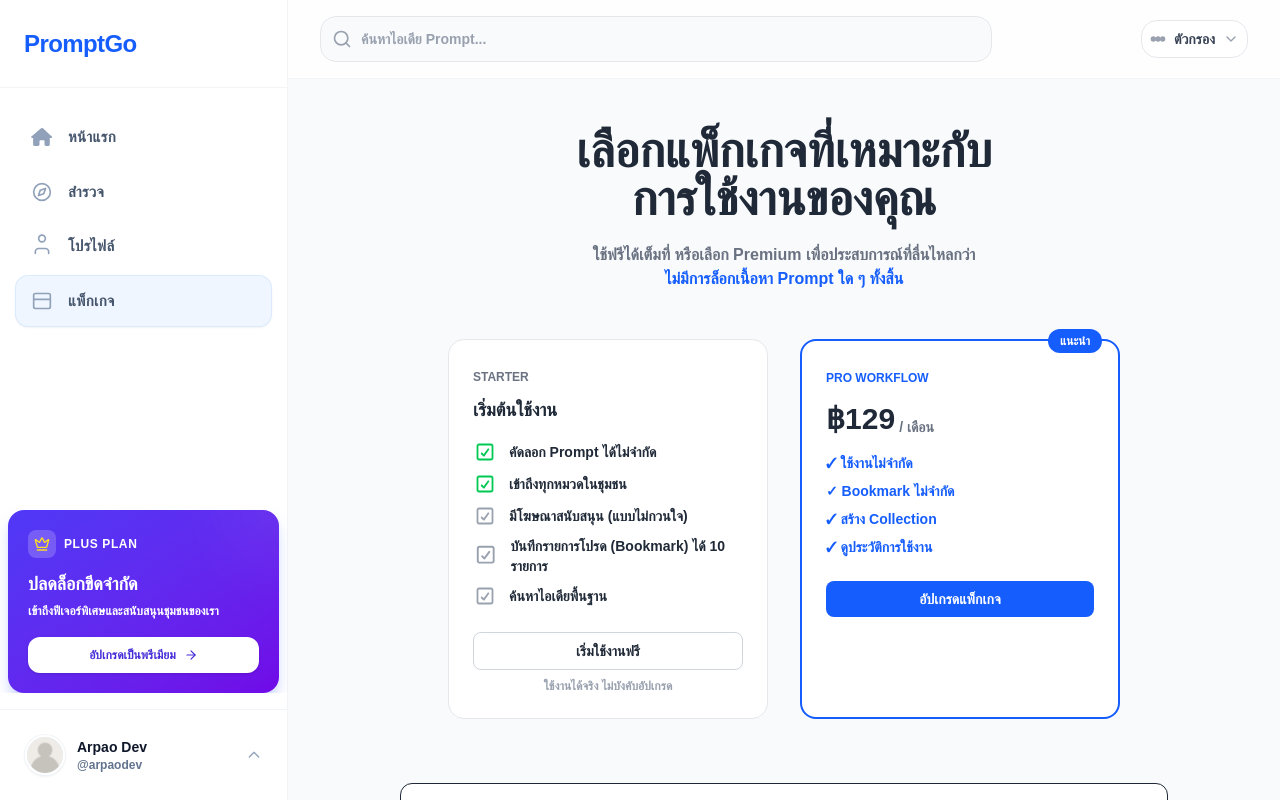
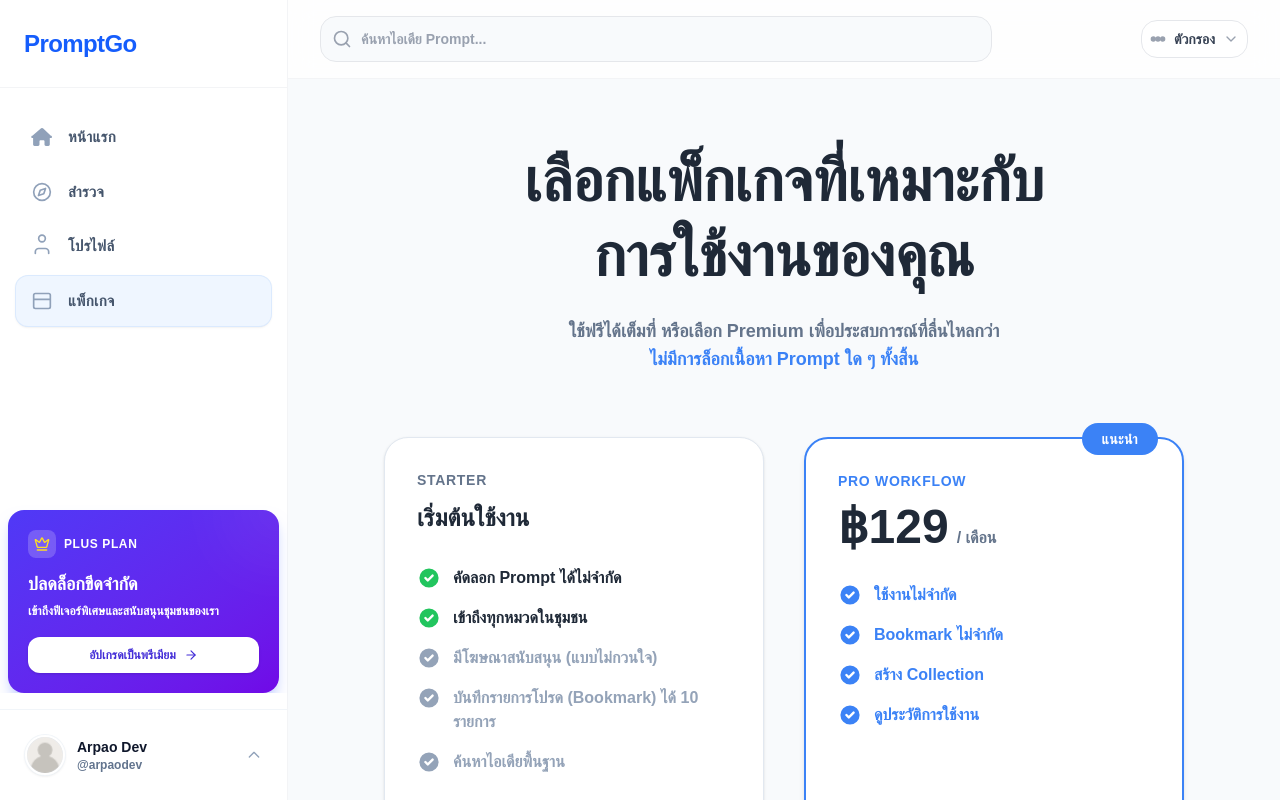
Before and after one commit to pawataven/nuxt-prompt, a Nuxt app: page /Package in a window 1280 px wide. Built offline with nearby package versions, Linux system fonts and the light colour scheme.

Commit message:
แก้ไข หน้า package

```diff
--- a/app/pages/Package.vue
+++ b/app/pages/Package.vue
@@ -1,153 +1,185 @@
 <script setup lang="ts">
+// สามารถ import useRouter เพื่อใช้สำหรับเปลี่ยนหน้าได้
+// import { useRouter } from 'vue-router'
+// const router = useRouter()
+
+const startFreePlan = () => {
+  // ใส่ Action ที่ต้องการเมื่อคลิกปุ่มเริ่มใช้งานฟรี
+}
+
+const upgradePlan = () => {
+  // ใส่ Action ที่ต้องการเมื่อคลิกปุ่มอัปเกรดแพ็กเกจ
+}
 </script>
 
 <template>
-  <div class="min-h-screen bg-slate-50 font-[Prompt]">
-    <!-- Page Header -->
-    <div class="mx-auto max-w-6xl px-8 py-6">
+  <div class="min-h-screen bg-background-primary">
+    <div class="mx-auto max-w-6xl px-8 py-8">
       <div class="flex items-center gap-2">
-
-
       </div>
     </div>
 
-    <!-- Pricing -->
-    <section class="mx-auto max-w-6xl px-8 pb-12 text-center">
-      <h1 class="text-5xl font-bold">
+    <section class="mx-auto max-w-7xl px-8 pb-16 text-center">
+      <h1 class="text-5xl font-bold text-text-primary md:text-6xl md:leading-tight">
         เลือกแพ็กเกจที่เหมาะกับ<br />
         การใช้งานของคุณ
       </h1>
 
-      <p class="mt-5 text-gray-500">
+      <p class="mt-6 text-lg text-text-secondary">
         ใช้ฟรีได้เต็มที่ หรือเลือก Premium เพื่อประสบการณ์ที่ลื่นไหลกว่า<br />
-        <span class="text-blue-600">
+        <span class="text-primary font-medium">
           ไม่มีการล็อกเนื้อหา Prompt ใด ๆ ทั้งสิ้น
         </span>
       </p>
 
-      <!-- Cards -->
-      <div class="mt-12 flex flex-wrap justify-center gap-8">
-        <!-- Starter -->
-        <div class="relative w-[320px] rounded-2xl border border-gray-200 bg-white p-6 text-left">
-          <span class="text-xs text-gray-500">STARTER</span>
-          <h3 class="mt-2 text-lg font-semibold">เริ่มต้นใช้งาน</h3>
+      <div class="mt-16 flex flex-wrap justify-center items-stretch gap-10">
 
-          <ul class="mt-4 space-y-2 text-sm">
-            <!--แถว1-->
-            <li class="flex items-center gap-3">
-              <span class="h-6 w-6 text-green-500">
-                <svg xmlns="http://www.w3.org/2000/svg" viewBox="0 0 640 640" fill="currentColor">
-                  <path
-                    d="M480 96C515.3 96 544 124.7 544 160L544 480C544 515.3 515.3 544 480 544L160 544C124.7 544 96 515.3 96 480L96 160C96 124.7 124.7 96 160 96L480 96zM160 144C151.2 144 144 151.2 144 160L144 480C144 488.8 151.2 496 160 496L480 496C488.8 496 496 488.8 496 480L496 160C496 151.2 488.8 144 480 144L160 144zM390.7 233.9C398.5 223.2 413.5 220.8 424.2 228.6C434.9 236.4 437.3 251.4 429.5 262.1L307.4 430.1C303.3 435.8 296.9 439.4 289.9 439.9C282.9 440.4 276 437.9 271.1 433L215.2 377.1C205.8 367.7 205.8 352.5 215.2 343.2C224.6 333.9 239.8 333.8 249.1 343.2L285.1 379.2L390.7 234z" />
+        <div class="relative flex flex-col w-[380px] rounded-3xl border border-border-primary bg-background-secondary p-8 text-left shadow-sm">
+          <span class="text-sm font-semibold tracking-wider text-text-secondary">STARTER</span>
+          <h3 class="mt-3 text-2xl font-bold text-text-primary">เริ่มต้นใช้งาน</h3>
+
+          <ul class="mt-8 space-y-4 text-base font-medium text-text-primary">
+            <li class="flex items-start gap-3">
+              <svg class="h-6 w-6 shrink-0 text-success" viewBox="0 0 20 20" fill="currentColor">
+                <path fill-rule="evenodd" d="M10 18a8 8 0 100-16 8 8 0 000 16zm3.707-9.293a1 1 0 00-1.414-1.414L9 10.586 7.707 9.293a1 1 0 00-1.414 1.414l2 2a1 1 0 001.414 0l4-4z" clip-rule="evenodd" />
               </svg>
-              </span>
               <span>คัดลอก Prompt ได้ไม่จำกัด</span>
             </li>
-
-            <!--แถว2-->
-            <li class="flex items-center gap-3">
-              <span class="h-6 w-6 text-green-500">
-                <svg xmlns="http://www.w3.org/2000/svg" viewBox="0 0 640 640" fill="currentColor">
-                  <path
-                    d="M480 96C515.3 96 544 124.7 544 160L544 480C544 515.3 515.3 544 480 544L160 544C124.7 544 96 515.3 96 480L96 160C96 124.7 124.7 96 160 96L480 96zM160 144C151.2 144 144 151.2 144 160L144 480C144 488.8 151.2 496 160 496L480 496C488.8 496 496 488.8 496 480L496 160C496 151.2 488.8 144 480 144L160 144zM390.7 233.9C398.5 223.2 413.5 220.8 424.2 228.6C434.9 236.4 437.3 251.4 429.5 262.1L307.4 430.1C303.3 435.8 296.9 439.4 289.9 439.9C282.9 440.4 276 437.9 271.1 433L215.2 377.1C205.8 367.7 205.8 352.5 215.2 343.2C224.6 333.9 239.8 333.8 249.1 343.2L285.1 379.2L390.7 234z" />
+            <li class="flex items-start gap-3">
+              <svg class="h-6 w-6 shrink-0 text-success" viewBox="0 0 20 20" fill="currentColor">
+                <path fill-rule="evenodd" d="M10 18a8 8 0 100-16 8 8 0 000 16zm3.707-9.293a1 1 0 00-1.414-1.414L9 10.586 7.707 9.293a1 1 0 00-1.414 1.414l2 2a1 1 0 001.414 0l4-4z" clip-rule="evenodd" />
               </svg>
-              </span>
               <span>เข้าถึงทุกหมวดในชุมชน</span>
             </li>
 
-            <!--แถว3-->
-            <li class="flex items-center gap-3">
-              <span class="h-6 w-6 text-gray-400">
-                <svg xmlns="http://www.w3.org/2000/svg" viewBox="0 0 640 640" fill="currentColor">
-                  <path
-                    d="M480 96C515.3 96 544 124.7 544 160L544 480C544 515.3 515.3 544 480 544L160 544C124.7 544 96 515.3 96 480L96 160C96 124.7 124.7 96 160 96L480 96zM160 144C151.2 144 144 151.2 144 160L144 480C144 488.8 151.2 496 160 496L480 496C488.8 496 496 488.8 496 480L496 160C496 151.2 488.8 144 480 144L160 144zM390.7 233.9C398.5 223.2 413.5 220.8 424.2 228.6C434.9 236.4 437.3 251.4 429.5 262.1L307.4 430.1C303.3 435.8 296.9 439.4 289.9 439.9C282.9 440.4 276 437.9 271.1 433L215.2 377.1C205.8 367.7 205.8 352.5 215.2 343.2C224.6 333.9 239.8 333.8 249.1 343.2L285.1 379.2L390.7 234z" />
+            <li class="flex items-start gap-3 text-text-muted">
+              <svg class="h-6 w-6 shrink-0" viewBox="0 0 20 20" fill="currentColor">
+                <path fill-rule="evenodd" d="M10 18a8 8 0 100-16 8 8 0 000 16zm3.707-9.293a1 1 0 00-1.414-1.414L9 10.586 7.707 9.293a1 1 0 00-1.414 1.414l2 2a1 1 0 001.414 0l4-4z" clip-rule="evenodd" />
               </svg>
-              </span>
               <span>มีโฆษณาสนับสนุน (แบบไม่กวนใจ)</span>
             </li>
-
-            <!--แถว4-->
-            <li class="flex items-center gap-3">
-              <span class="h-7 w-7 text-gray-400">
-                <svg xmlns="http://www.w3.org/2000/svg" viewBox="0 0 640 640" fill="currentColor">
-                  <path
-                    d="M480 96C515.3 96 544 124.7 544 160L544 480C544 515.3 515.3 544 480 544L160 544C124.7 544 96 515.3 96 480L96 160C96 124.7 124.7 96 160 96L480 96zM160 144C151.2 144 144 151.2 144 160L144 480C144 488.8 151.2 496 160 496L480 496C488.8 496 496 488.8 496 480L496 160C496 151.2 488.8 144 480 144L160 144zM390.7 233.9C398.5 223.2 413.5 220.8 424.2 228.6C434.9 236.4 437.3 251.4 429.5 262.1L307.4 430.1C303.3 435.8 296.9 439.4 289.9 439.9C282.9 440.4 276 437.9 271.1 433L215.2 377.1C205.8 367.7 205.8 352.5 215.2 343.2C224.6 333.9 239.8 333.8 249.1 343.2L285.1 379.2L390.7 234z" />
+            <li class="flex items-start gap-3 text-text-muted">
+              <svg class="h-6 w-6 shrink-0" viewBox="0 0 20 20" fill="currentColor">
+                <path fill-rule="evenodd" d="M10 18a8 8 0 100-16 8 8 0 000 16zm3.707-9.293a1 1 0 00-1.414-1.414L9 10.586 7.707 9.293a1 1 0 00-1.414 1.414l2 2a1 1 0 001.414 0l4-4z" clip-rule="evenodd" />
               </svg>
-              </span>
               <span>บันทึกรายการโปรด (Bookmark) ได้ 10 รายการ</span>
             </li>
-
-            <!--แถว5-->
-            <li class="flex items-center gap-3">
-              <span class="h-6 w-6 text-gray-400">
-                <svg xmlns="http://www.w3.org/2000/svg" viewBox="0 0 640 640" fill="currentColor">
-                  <path
-                    d="M480 96C515.3 96 544 124.7 544 160L544 480C544 515.3 515.3 544 480 544L160 544C124.7 544 96 515.3 96 480L96 160C96 124.7 124.7 96 160 96L480 96zM160 144C151.2 144 144 151.2 144 160L144 480C144 488.8 151.2 496 160 496L480 496C488.8 496 496 488.8 496 480L496 160C496 151.2 488.8 144 480 144L160 144zM390.7 233.9C398.5 223.2 413.5 220.8 424.2 228.6C434.9 236.4 437.3 251.4 429.5 262.1L307.4 430.1C303.3 435.8 296.9 439.4 289.9 439.9C282.9 440.4 276 437.9 271.1 433L215.2 377.1C205.8 367.7 205.8 352.5 215.2 343.2C224.6 333.9 239.8 333.8 249.1 343.2L285.1 379.2L390.7 234z" />
+            <li class="flex items-start gap-3 text-text-muted">
+              <svg class="h-6 w-6 shrink-0" viewBox="0 0 20 20" fill="currentColor">
+                <path fill-rule="evenodd" d="M10 18a8 8 0 100-16 8 8 0 000 16zm3.707-9.293a1 1 0 00-1.414-1.414L9 10.586 7.707 9.293a1 1 0 00-1.414 1.414l2 2a1 1 0 001.414 0l4-4z" clip-rule="evenodd" />
               </svg>
-              </span>
               <span>ค้นหาไอเดียพื้นฐาน</span>
             </li>
           </ul>
 
-          <button class="mt-6 w-full rounded-lg border border-gray-300 py-2 text-sm hover:bg-gray-50">
+          <div class="mt-auto pt-10">
+            <button @click="startFreePlan" class="w-full cursor-pointer rounded-xl border border-border-primary py-3 text-base font-semibold text-text-primary transition-colors hover:bg-background-hover">
               เริ่มใช้งานฟรี
             </button>
-          <span class="text-gray-400 flex justify-center pt-2 gap-3 text-xs">
+            <div class="mt-4 text-center text-sm font-medium text-text-muted">
               ใช้งานได้จริง ไม่บังคับอัปเกรด
-        </span>
+            </div>
+          </div>
         </div>
 
-        <!-- Pro -->
-        <div class="relative w-[320px] rounded-2xl border-2 border-blue-600 bg-white p-6 text-left">
-          <span class="absolute -top-3 right-4 rounded-full bg-blue-600 px-3 py-1 text-xs text-white">
+        <div class="relative flex flex-col w-[380px] rounded-3xl border-2 border-primary bg-background-secondary p-8 text-left shadow-md">
+          <span class="absolute -top-4 right-6 rounded-full bg-primary px-5 py-1.5 text-sm font-bold tracking-wide text-white">
             แนะนำ
           </span>
 
-          <span class="text-xs font-semibold text-blue-600">
+          <span class="text-sm font-bold uppercase tracking-wider text-primary">
             PRO WORKFLOW
           </span>
 
-          <div class="mt-3 flex items-end gap-1">
-            <strong class="text-3xl">฿129</strong>
-            <span class="text-sm text-gray-500">/ เดือน</span>
+          <div class="mt-3 flex items-baseline gap-2 text-text-primary">
+            <strong class="text-5xl font-bold">฿129</strong>
+            <span class="text-base font-semibold text-text-secondary">/ เดือน</span>
           </div>
 
-          <ul class="mt-4 space-y-2 text-sm">
-            <li class="text-blue-600">✓ ใช้งานไม่จำกัด</li>
-            <li class="text-blue-600">✓ Bookmark ไม่จำกัด</li>
-            <li class="text-blue-600">✓ สร้าง Collection</li>
-            <li class="text-blue-600">✓ ดูประวัติการใช้งาน</li>
+          <ul class="mt-8 space-y-4 text-base font-medium text-primary">
+            <li class="flex items-start gap-3">
+              <svg class="h-6 w-6 shrink-0" viewBox="0 0 20 20" fill="currentColor">
+                <path fill-rule="evenodd" d="M10 18a8 8 0 100-16 8 8 0 000 16zm3.707-9.293a1 1 0 00-1.414-1.414L9 10.586 7.707 9.293a1 1 0 00-1.414 1.414l2 2a1 1 0 001.414 0l4-4z" clip-rule="evenodd" />
+              </svg>
+              <span>ใช้งานไม่จำกัด</span>
+            </li>
+            <li class="flex items-start gap-3">
+              <svg class="h-6 w-6 shrink-0" viewBox="0 0 20 20" fill="currentColor">
+                <path fill-rule="evenodd" d="M10 18a8 8 0 100-16 8 8 0 000 16zm3.707-9.293a1 1 0 00-1.414-1.414L9 10.586 7.707 9.293a1 1 0 00-1.414 1.414l2 2a1 1 0 001.414 0l4-4z" clip-rule="evenodd" />
+              </svg>
+              <span>Bookmark ไม่จำกัด</span>
+            </li>
+            <li class="flex items-start gap-3">
+              <svg class="h-6 w-6 shrink-0" viewBox="0 0 20 20" fill="currentColor">
+                <path fill-rule="evenodd" d="M10 18a8 8 0 100-16 8 8 0 000 16zm3.707-9.293a1 1 0 00-1.414-1.414L9 10.586 7.707 9.293a1 1 0 00-1.414 1.414l2 2a1 1 0 001.414 0l4-4z" clip-rule="evenodd" />
+              </svg>
+              <span>สร้าง Collection</span>
+            </li>
+            <li class="flex items-start gap-3">
+              <svg class="h-6 w-6 shrink-0" viewBox="0 0 20 20" fill="currentColor">
+                <path fill-rule="evenodd" d="M10 18a8 8 0 100-16 8 8 0 000 16zm3.707-9.293a1 1 0 00-1.414-1.414L9 10.586 7.707 9.293a1 1 0 00-1.414 1.414l2 2a1 1 0 001.414 0l4-4z" clip-rule="evenodd" />
+              </svg>
+              <span>ดูประวัติการใช้งาน</span>
+            </li>
           </ul>
 
-          <button class="mt-6 w-full rounded-lg bg-blue-600 py-2 text-sm text-white hover:bg-blue-700">
+          <div class="mt-auto pt-10">
+            <button @click="upgradePlan" class="w-full cursor-pointer rounded-xl bg-primary py-3 text-base font-bold text-white transition-colors hover:bg-primary-hover shadow-sm hover:shadow">
               อัปเกรดแพ็กเกจ
             </button>
+            <div class="mt-4 h-[20px]"></div>
+          </div>
         </div>
       </div>
 
-      <!-- Compare table -->
-      <div class="mx-auto mt-16 max-w-3xl rounded-xl border bg-white">
-        <div class="border-b p-4 text-sm font-semibold text-gray-800">
+      <div class="mx-auto mt-20 max-w-4xl overflow-hidden rounded-2xl border border-border-primary bg-background-secondary shadow-sm">
+        <div class="border-b border-border-primary bg-background-primary p-5 text-center text-base font-bold text-text-primary">
           เปรียบเทียบคุณสมบัติ
         </div>
 
-        <div class="grid grid-cols-3 text-sm">
-          <div class="border-b p-4">ค้นหา Prompt</div>
-          <div class="border-b p-4 text-center text-green-500">✓</div>
-          <div class="border-b p-4 text-center text-blue-500">✓</div>
+        <table class="w-full text-base">
+          <tbody>
+            <tr class="border-b border-border-secondary transition-colors hover:bg-background-hover">
+              <td class="w-1/3 p-6 pl-10 text-left font-medium text-text-primary">ค้นหาและคัดลอก Prompt</td>
+              <td class="w-1/3 p-6 text-center text-lg font-bold text-success">✓</td>
+              <td class="w-1/3 p-6 text-center text-lg font-bold text-primary">✓</td>
+            </tr>
 
-          <div class="border-b p-4">สร้าง Collection</div>
-          <div class="border-b p-4 text-center text-gray-400">–</div>
-          <div class="border-b p-4 text-center text-blue-500">✓</div>
+            <tr class="border-b border-border-secondary transition-colors hover:bg-background-hover">
+              <td class="w-1/3 p-6 pl-10 text-left font-medium text-text-primary">การเข้าถึงหมวดหมู่ชุมชน</td>
+              <td class="w-1/3 p-6 text-center text-lg font-bold text-success">✓</td>
+              <td class="w-1/3 p-6 text-center text-lg font-bold text-primary">✓</td>
+            </tr>
 
-          <div class="p-4">Bookmark</div>
-          <div class="p-4 text-center text-gray-500">10 รายการ</div>
-          <div class="p-4 text-center text-blue-500">ไม่จำกัด</div>
-        </div>
+            <tr class="border-b border-border-secondary transition-colors hover:bg-background-hover">
+              <td class="w-1/3 p-6 pl-10 text-left font-medium text-text-primary">บันทึกรายการโปรด (Bookmark)</td>
+              <td class="w-1/3 p-6 text-center font-medium text-text-secondary">10 รายการ</td>
+              <td class="w-1/3 p-6 text-center font-bold text-primary">ไม่จำกัด</td>
+            </tr>
+
+            <tr class="border-b border-border-secondary transition-colors hover:bg-background-hover">
+              <td class="w-1/3 p-6 pl-10 text-left font-medium text-text-primary">สร้าง Collection ส่วนตัว</td>
+              <td class="w-1/3 p-6 text-center text-lg font-bold text-text-muted">–</td>
+              <td class="w-1/3 p-6 text-center text-lg font-bold text-primary">✓</td>
+            </tr>
+
+            <tr class="border-b border-border-secondary transition-colors hover:bg-background-hover">
+              <td class="w-1/3 p-6 pl-10 text-left font-medium text-text-primary">ดูประวัติการใช้งาน</td>
+              <td class="w-1/3 p-6 text-center text-lg font-bold text-text-muted">–</td>
+              <td class="w-1/3 p-6 text-center text-lg font-bold text-primary">✓</td>
+            </tr>
+
+            <tr class="border-b border-border-secondary transition-colors hover:bg-background-hover">
+              <td class="w-1/3 p-6 pl-10 text-left font-medium text-text-primary">ประสบการณ์ใช้งาน</td>
+              <td class="w-1/3 p-6 text-center font-medium text-text-secondary">มีโฆษณาสนับสนุน</td>
+              <td class="w-1/3 p-6 text-center font-bold text-primary">ไม่มีโฆษณา 100%</td>
+            </tr>
+
+          </tbody>
+        </table>
       </div>
 
-      <!-- Footer note -->
-      <div class="mt-8 text-xs text-gray-400">
+      <div class="mt-10 text-sm font-medium text-text-muted">
         สามารถยกเลิกแพ็กเกจได้ทุกเมื่อ · ไม่มีค่าใช้จ่ายแอบแฝง
       </div>
     </section>
```
Lines whose indentation alone changed are shown as unchanged.
